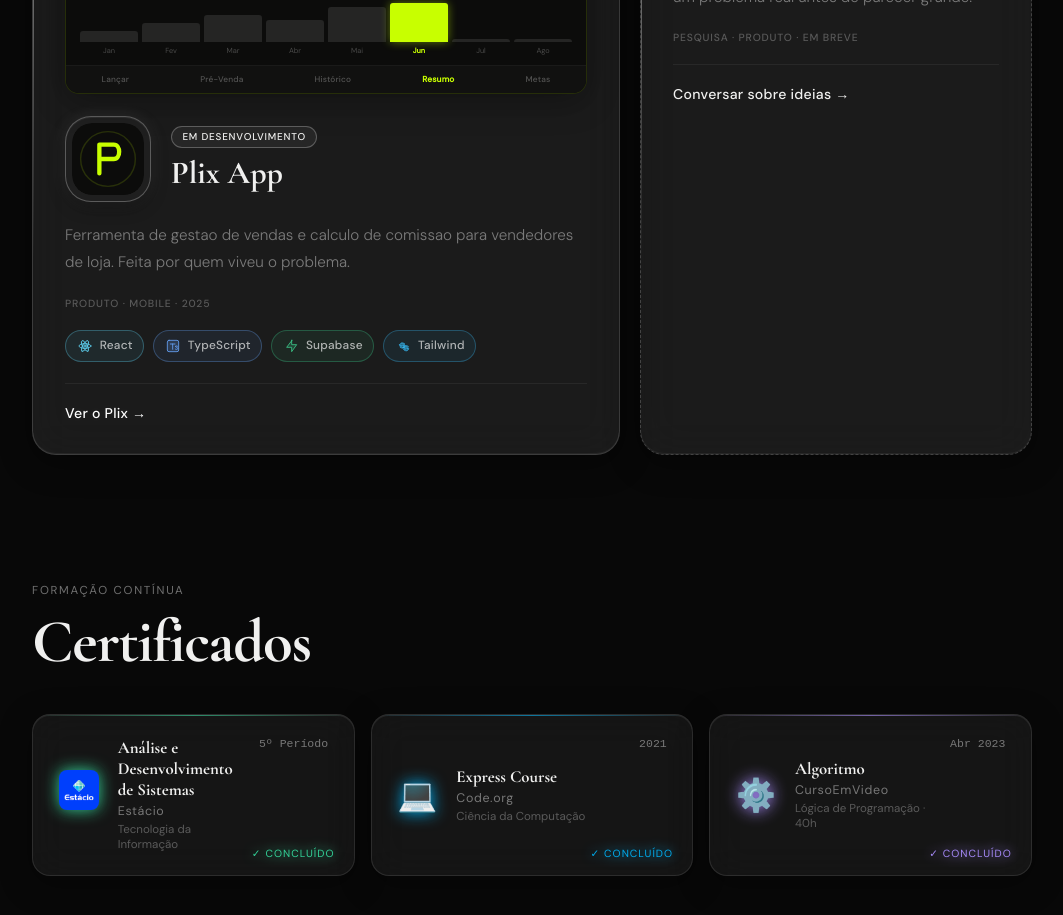
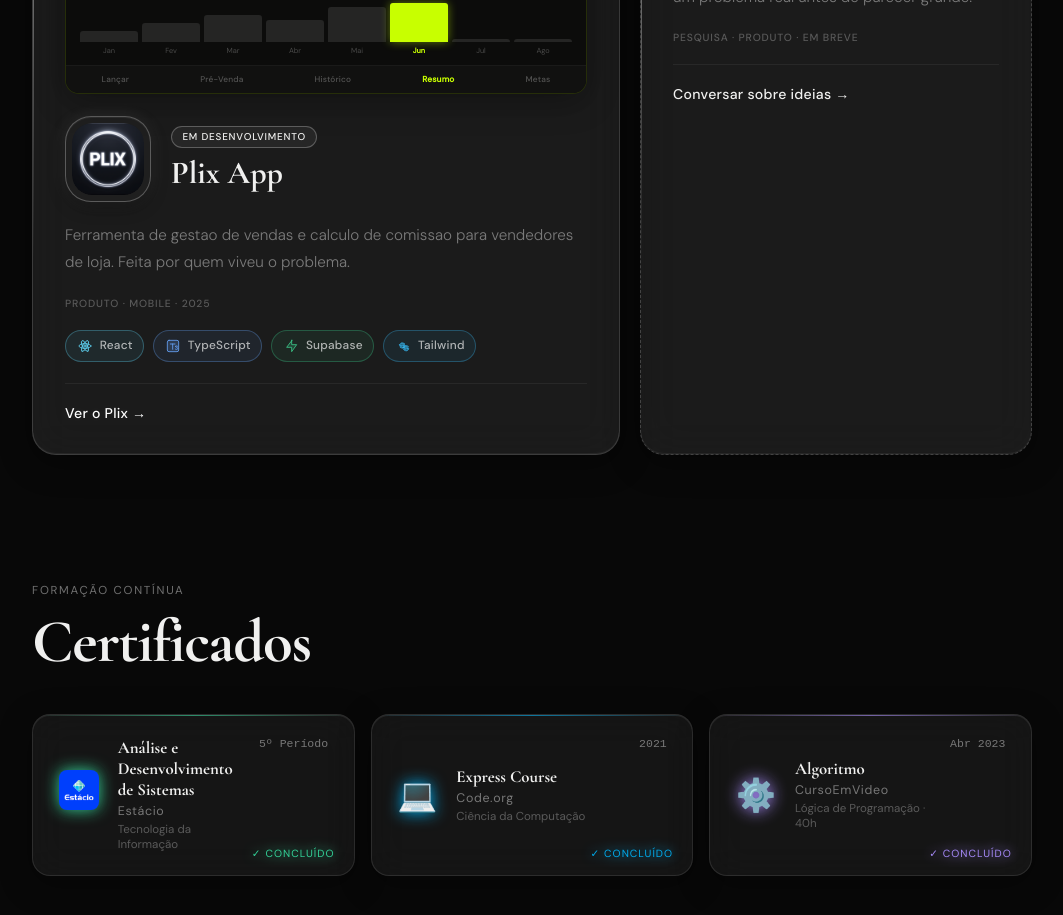
Before and after one commit to EduardoBiaggii/portifolio-profissional, a React (Vite) app: page / in a window 1280 px wide. Shown: the part 1860-2775 px from the top of the page, without its empty margins (108-1171 px from the left). Built offline with nearby package versions, Linux system fonts and the light colour scheme.

Commit message:
fix: restaura icone png para o plix app usando apple-touch-icon

```diff
--- a/src/components/Projects.tsx
+++ b/src/components/Projects.tsx
@@ -1,4 +1,5 @@
 import './Projects.css';
+import plixAppLogo from '../assets/apple-touch-icon.png';
 
 type Tech = {
   name: string;
@@ -147,11 +148,7 @@
                 aria-label="Abrir Plix App"
                 className="project-card__logo-anchor"
               >
-                <svg viewBox="0 0 100 100" fill="none" xmlns="http://www.w3.org/2000/svg" className="project-card__logo">
-                  <rect width="100" height="100" rx="22" fill="#0c0c0b" />
-                  <circle cx="50" cy="50" r="38" stroke="rgba(200, 255, 0, 0.15)" strokeWidth="2" />
-                  <path d="M38 70 V30 H58 C68 30 68 50 58 50 H38" stroke="#c8ff00" strokeWidth="6" strokeLinecap="round" strokeLinejoin="round" />
-                </svg>
+                <img src={plixAppLogo} alt="Plix App" className="project-card__logo" />
               </a>
             </div>
             <div className="project-card__header-info">
```
Also changed, not shown: src/assets/android-chrome-512x512.png (added), src/assets/apple-touch-icon.png (added).
